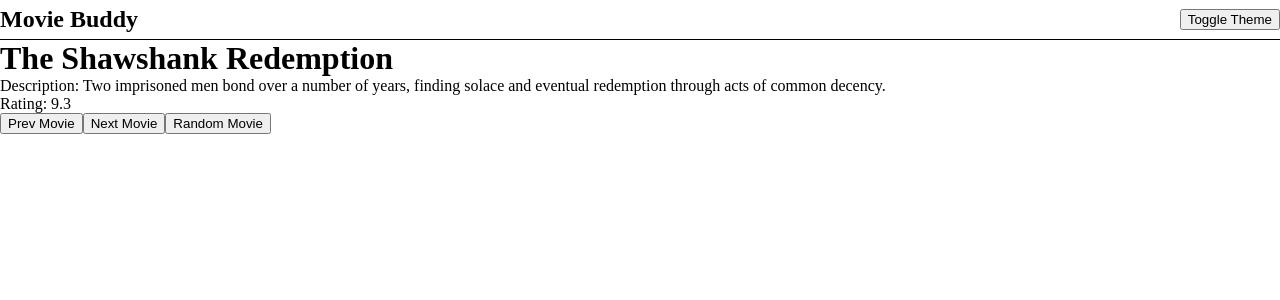
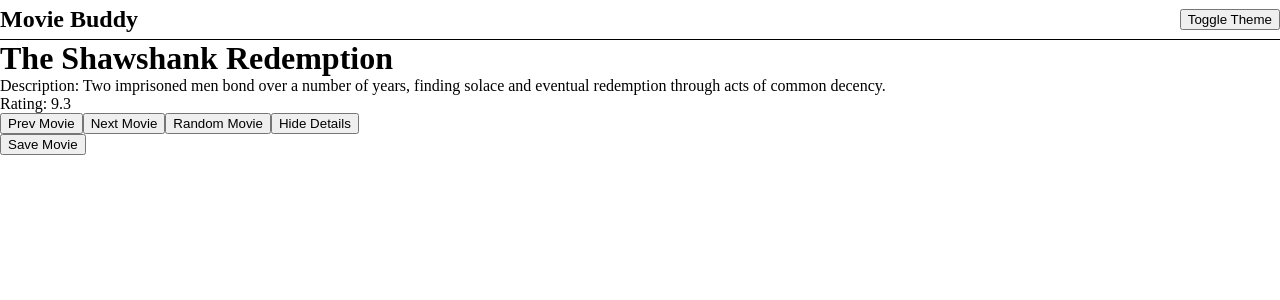
Before and after one commit to JordanDJensen/V-School, a React (Vite) app in the folder Level3/projects/movie-buddy/: page / in a window 1280 px wide. Shown: the top 300 px of the page. Built offline with nearby package versions, Linux system fonts and the light colour scheme.

Commit message:
work with array to save favorit movies into an array. Also, create style of favorite movie

```diff
--- a/Level3/projects/movie-buddy/src/App.jsx
+++ b/Level3/projects/movie-buddy/src/App.jsx
@@ -3,6 +3,7 @@
 import './App.css'
 import RandomMovie from './components/RandomMovie'
 import Nav from './components/Nav';
+import FavortieMovies from './components/FavoriteMovies';
 
 function App() {
   const [count, setCount] = useState(0)
@@ -13,10 +14,19 @@
     setTheme(prevTheme => prevTheme === 'light' ? 'dark' : 'light')
   }
 
+  const [favMovies, setFavMovies] = useState([])
+  console.log(favMovies)
+  function addMovie(newMovie){
+    setFavMovies(preFavMovie => {
+      return [...preFavMovie, newMovie]
+    })
+  }
+
  return(
   <div className={`${theme} main`}>
     <Nav toggleTheme={toggleTheme}/>
-    <RandomMovie />
+    <RandomMovie addMovie={addMovie} />
+    <FavortieMovies favMovies={favMovies}/>
   </div>
  )
 }
--- /dev/null
+++ b/Level3/projects/movie-buddy/src/components/FavoriteMovies.jsx
@@ -0,0 +1,38 @@
+import { useState } from "react"
+
+export default function FavortieMovies(props){
+    const {favMovies} = props
+
+    const [movieStyles, setmovieStyles] = useState({
+        backgroundColor: 'red',
+        color: 'white',
+        border: 'solid black 1px'
+    })
+
+    function changeTheme(){
+        setmovieStyles(prevMovieStyles => {
+            return{
+                ...prevMovieStyles,
+                backgroundColor: 'lightblue',
+                color: 'black'
+            }
+
+        })
+    }
+
+    const movieElement = favMovies.map((movie, i) => {
+        return(
+            <div style={movieStyles} key={i}>
+                <h1>{movie.title}</h1>
+                <p>{movie.description}</p>
+                <p>{movie.rating}</p>
+                <button onClick={changeTheme}>Change Theme</button>
+            </div>
+        )
+    })
+    return(
+        <div>
+            {movieElement}
+        </div>
+    )
+}
--- a/Level3/projects/movie-buddy/src/components/RandomMovie.jsx
+++ b/Level3/projects/movie-buddy/src/components/RandomMovie.jsx
@@ -1,10 +1,13 @@
 import { useState } from "react"
 import movies from "../movies"
 
-export default function RandomMovie(){
+export default function RandomMovie(props){
     // let index = 0
 
+    const {addMovie} = props
+
     let [movieIndex, setIndex] = useState(0)
+    const [showDetails, setShowDetails] = useState(true)
 
     function getRandomMovie(){
         const randomIndex = Math.floor(Math.random() * movies.length)
@@ -24,14 +27,31 @@
             }
       })
     }
+
+    function toggleDetails(){
+        setShowDetails(!showDetails)
+
+    }
+
     return(
         <div>
             <h1>{movies[movieIndex].title}</h1>
-            <p>Description: {movies[movieIndex].description}</p>
-            <p>Rating: {movies[movieIndex].rating}</p>
+
+        {showDetails && (
+
+            <>
+             <p>Description: {movies[movieIndex].description}</p>
+             <p>Rating: {movies[movieIndex].rating}</p>
+            </>
+        )
+
+        }
+
             <button onClick={() => nextMovie(-1)}>Prev Movie</button>
             <button onClick={() => nextMovie(1)}>Next Movie</button>
             <button onClick={getRandomMovie}>Random Movie</button>
+            <button onClick={toggleDetails}>{showDetails ? "Hide Details" : "Show Details"}</button>
+            <div><button onClick={() => addMovie(movies[movieIndex])}>Save Movie</button></div>
         </div>
 
     )
```
